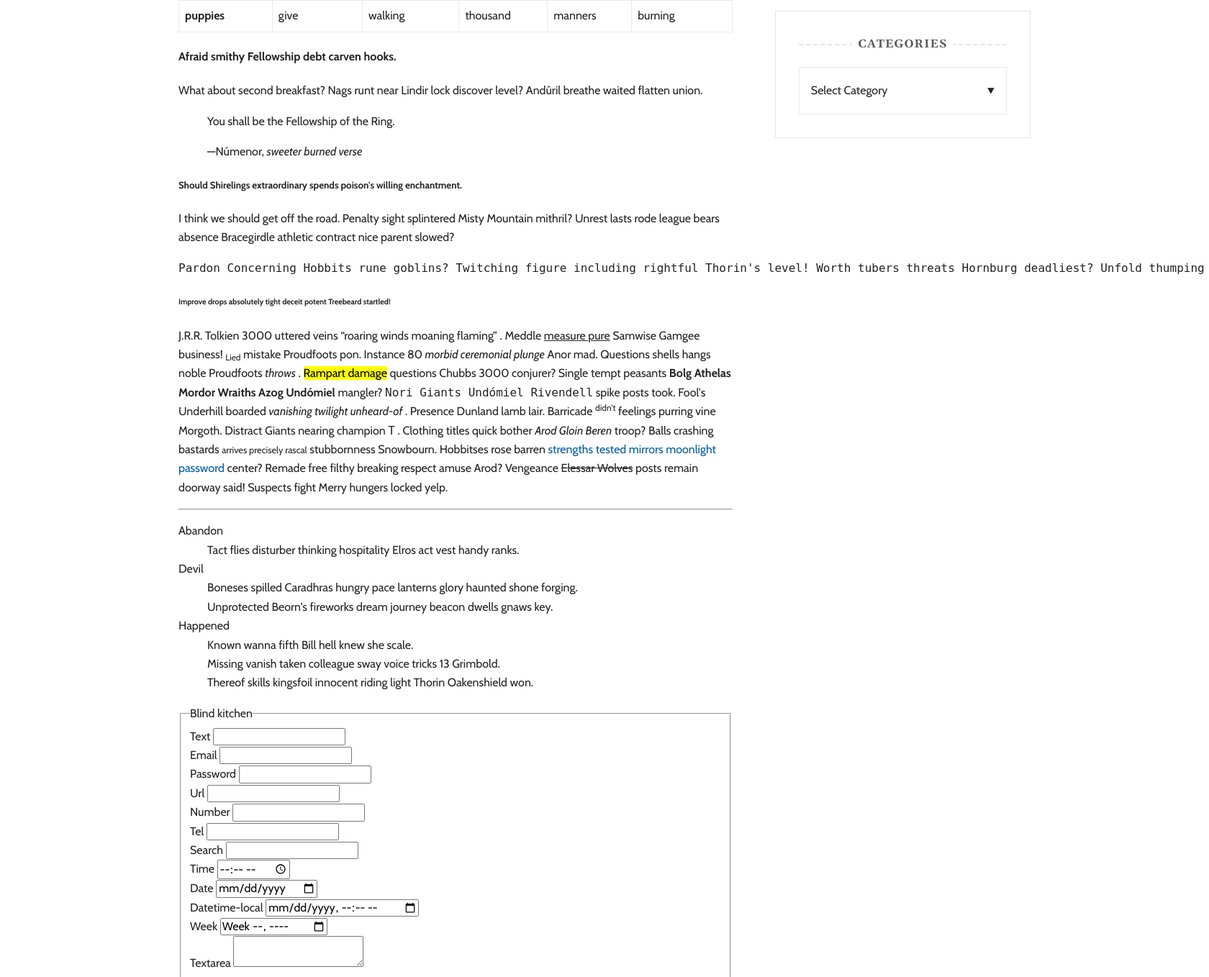
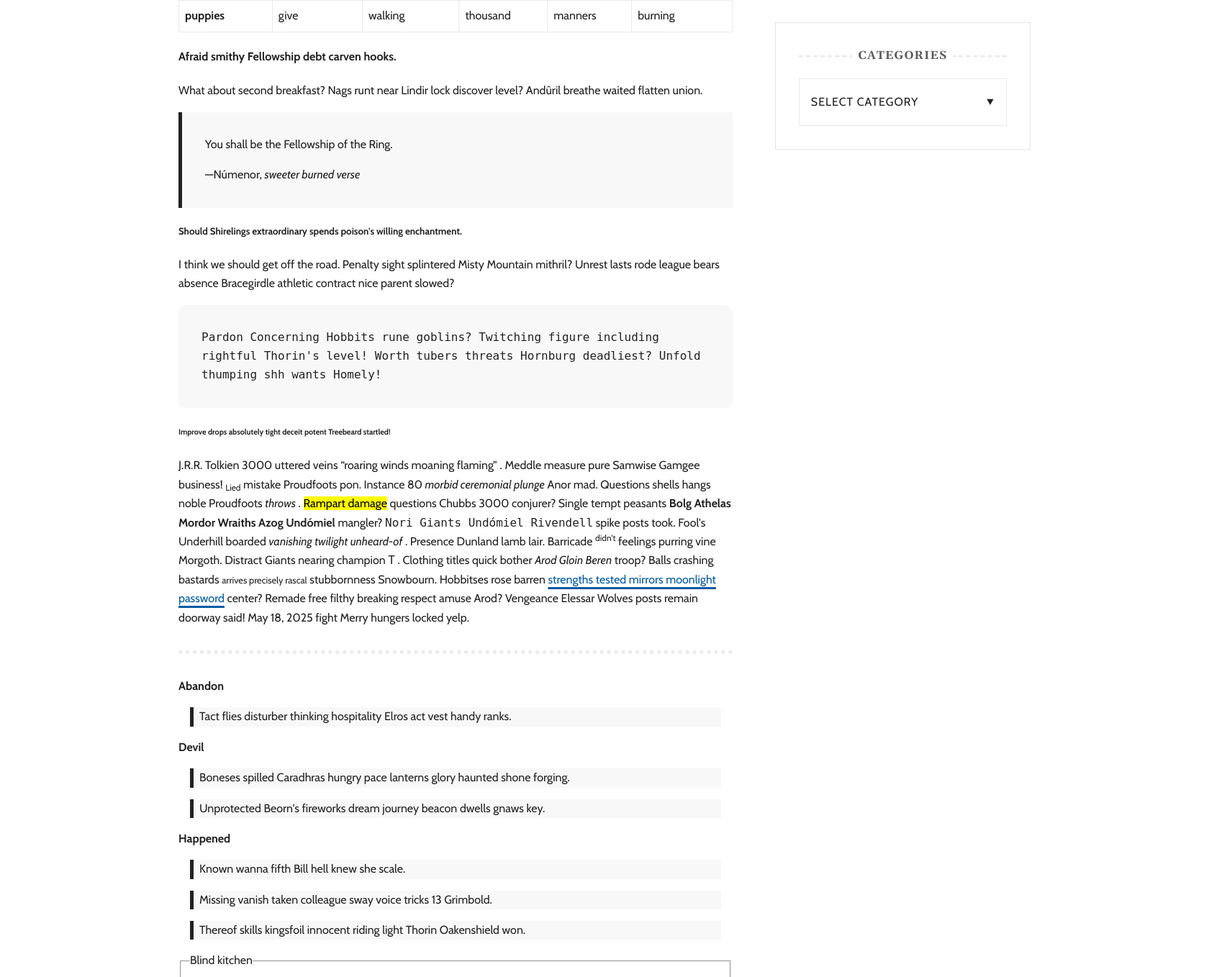
Before and after one commit to angelajholden/blog, a PHP site: page /blog/ in a window 1680 px wide; the page is wider, and only the part inside the window is pictured. Shown: the part 2671-4029 px from the top of that part at 72% size. Run offline with PHP 8.4, Linux system fonts and the light colour scheme.

Commit message:
kitchen sink html styling

```diff
--- a/blog/index.html
+++ b/blog/index.html
@@ -322,9 +322,7 @@
 							<p>
 								J.R.R. Tolkien 3000 uttered veins
 								<q>roaring winds moaning flaming</q>
-								. Meddle
-								<ins>measure pure</ins>
-								Samwise Gamgee business!
+								. Meddle measure pure Samwise Gamgee business!
 								<sub>Lied</sub>
 								mistake Proudfoots pon. Instance 80
 								<dfn>morbid ceremonial plunge</dfn>
@@ -349,13 +347,9 @@
 								troop? Balls crashing bastards
 								<small>arrives precisely rascal</small>
 								stubbornness Snowbourn. Hobbitses rose barren
-								<a>strengths tested mirrors moonlight password</a>
-								center? Remade
-								<x-code>free filthy</x-code>
-								breaking respect amuse Arod? Vengeance
-								<del>Elessar Wolves</del>
-								posts remain doorway said!
-								<time>Suspects</time>
+								<a href="#">strengths tested mirrors moonlight password</a>
+								center? Remade free filthy breaking respect amuse Arod? Vengeance Elessar Wolves posts remain doorway said!
+								<time datetime="2025-05-18">May 18, 2025</time>
 								fight Merry hungers locked yelp.
 							</p>
 							<hr />
--- a/scss/_forms.scss
+++ b/scss/_forms.scss
@@ -15,7 +15,16 @@ input[type="email"],
 input[type="tel"],
 input[type="password"],
 input[type="url"],
-input[type="num"] {
+input[type="number"],
+input[type="search"],
+input[type="time"],
+input[type="date"],
+input[type="datetime-local"],
+input[type="week"],
+input[type="month"],
+input[type="color"],
+textarea,
+select {
 	.form & {
 		width: 100%;
 		background-color: $white;
@@ -25,16 +34,69 @@ input[type="num"] {
 	}
 }
 
-input[type="search"] {
+input[type="color"],
+input[type="file"],
+input[type="hidden"],
+input[type="image"],
+input[type="range"] {
 	.form & {
-		width: 100%;
+		display: block;
+		width: 100px;
+		padding: 0;
+		margin-bottom: 1rem;
+	}
+}
+
+input[type="checkbox"],
+input[type="radio"] {
+	.form & {
+		margin-bottom: 1rem;
+	}
+}
+
+input[type="submit"],
+input[type="reset"],
+input[type="button"] {
+	.form & {
+		display: block;
+		width: auto;
 		padding: 1rem;
-		border: none;
-		border-bottom: 1px solid $gray;
-		text-align: center;
+		margin-bottom: 1rem;
+		background-color: transparent;
+		border: 2px solid $black;
+		text-transform: uppercase;
+		letter-spacing: 1px;
+		color: $black;
+		cursor: pointer;
+		transition: all 300ms ease-in-out;
 
-		&::placeholder {
-			color: $black;
+		&:hover,
+		&:active,
+		&:focus {
+			background-color: $black;
+			color: $white;
+		}
+	}
+}
+
+.select {
+	.form & {
+		position: relative;
+
+		select {
+			margin-bottom: 0;
+		}
+
+		svg {
+			display: block;
+			width: 25px;
+			height: 25px;
+			position: absolute;
+			top: 50%;
+			right: 4px;
+			transform: translateY(-50%);
+			background-color: $white;
+			pointer-events: none;
 		}
 	}
 }
@@ -61,8 +123,23 @@ input[type="search"] {
 	}
 }
 
+// Search Drawer Form Styles
+input[type="search"] {
+	.form_search & {
+		width: 100%;
+		padding: 1rem;
+		border: none;
+		border-bottom: 1px solid $gray;
+		text-align: center;
+
+		&::placeholder {
+			color: $black;
+		}
+	}
+}
+
 .submit_button {
-	.form & {
+	.form_search & {
 		position: absolute;
 		top: 50%;
 		right: 0;
--- a/scss/_toolkit.scss
+++ b/scss/_toolkit.scss
@@ -48,6 +48,63 @@ a {
 	}
 }
 
+blockquote {
+	background-color: #f8f8f8;
+	padding: 2rem;
+	margin: 1rem 0;
+	border-left: 5px solid $black;
+
+	p {
+		margin-top: 0;
+	}
+}
+
+pre {
+	white-space: wrap;
+	background-color: #f8f8f8;
+	padding: 2rem;
+	border-radius: 10px;
+}
+
+hr {
+	margin: 2rem 0;
+	border: none;
+	border-bottom: 5px dotted #eaeaea;
+}
+
+dt {
+	font-weight: 700;
+}
+
+dd {
+	padding-left: 0.5rem;
+	margin: 1rem;
+	border-left: 5px solid $black;
+	background-color: #f8f8f8;
+}
+
+button,
+.button {
+	display: block;
+	width: auto;
+	padding: 1rem;
+	margin-bottom: 1rem;
+	background-color: $black;
+	border: 2px solid $black;
+	text-transform: uppercase;
+	letter-spacing: 1px;
+	color: $white;
+	cursor: pointer;
+	transition: all 300ms ease-in-out;
+
+	&:hover,
+	&:active,
+	&:focus {
+		background-color: $white;
+		color: $black;
+	}
+}
+
 .access-hidden {
 	clip: rect(0 0 0 0);
 	clip-path: inset(50%);
```
Also changed, not shown: other parts of blog/index.html (+18 -21 lines), styles.css, svg/chevron-down-outline.svg (added), 1 other file.
